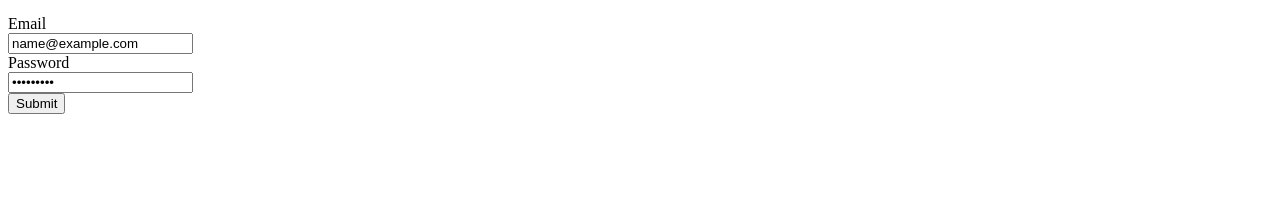
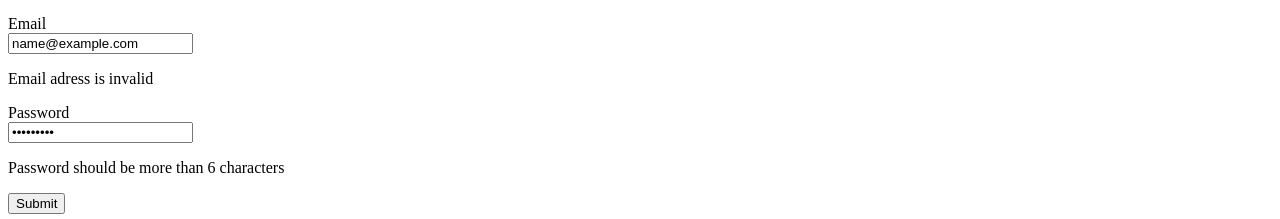
Before and after one commit to uriel87/myapp, a React (Create React App) app: page /SongsList in a window 1280 px wide. Both pictures are taken after typing "name@example.com", "Sample123" into the empty fields and a click on the button "Submit". Shown: the part 669-888 px from the top of the page. Before the commit the page ends 800 px from the top, so only its background shows below. Built offline with nearby package versions, Linux system fonts and the light colour scheme; no server answers.

Commit message:
add validation form

```diff
--- a/src/app/components/form.js
+++ b/src/app/components/form.js
@@ -1,9 +1,15 @@
 import React, { useState } from 'react';
 import useForm from './useForm'
+import validateLogin from './validationForm'
 
 const Form = () => {
 
-    const { values, handleSubmit, handleChange } = useForm(submit);
+    // const initialStateValues = {
+    //     email: "",
+    //     password: ""
+    // }
+
+    const { values, handleSubmit, handleChange, errors } = useForm(submit, validateLogin);
 
     function submit() {
         console.log("submitted successfully");
@@ -24,7 +30,7 @@ const Form = () => {
                         value={values.email}
                         onChange={handleChange}
                     />
-                    {/* error message */}
+                    {errors.email && <p>{errors.email}</p>}
                 </div>
                 <label>Password</label>
                 <div>
@@ -34,7 +40,7 @@ const Form = () => {
                         value={values.password}
                         onChange={handleChange}
                     />
-                    {/* error message */}
+                    {errors.password && <p>{errors.password}</p>}
                 </div>
                 <button type="submit">Submit</button>
             </form>
--- a/src/app/components/useForm.js
+++ b/src/app/components/useForm.js
@@ -1,34 +1,36 @@
 import { useState } from 'react';
 
-const useForm = (callback) => {
+const useForm = (callback, validateLogin) => {
 
-    // const initialStateValues = {
-    //     email: "",
-    //     password: ""
-    // }
+    const initialStateValues = {
+        email: "",
+        password: ""
+    }
 
-    const [values, SetValues] = useState({})
-    const [errors, SetErrors] = useState({})
+    const [values, setValues] = useState(initialStateValues)
+    const [errors, setErrors] = useState({})
 
 
     const handleChange = (event) => {
         const { name, value } = event.target
-        SetValues({
+        setValues({
             ...values,
             [name]: value
         });
-        console.log("handleChange")
+        console.log("handleChange", values)
     };
 
     const handleSubmit = (event) => {
         event.preventDefault();
+        setErrors(validateLogin(values))
         callback();
     }
 
     return {
         handleChange,
         handleSubmit,
-        values
+        values,
+        errors
     };
 
 }
--- a/src/app/components/validationForm.js
+++ b/src/app/components/validationForm.js
@@ -1,5 +1,21 @@
-import { validate } from "@babel/types";
 
-export default function validate(value) {
+export default function validateLogin(values) {
+
+    let errors = {};
+
+    if (!values.email) {
+        errors.email = "email address is requierd";
+    } else if (!/\S+@S+\.\S+/.test(values.email)) {
+        errors.email = "Email adress is invalid"
+    }
+
+    if (!values.password) {
+        errors.password = "password address is requierd";
+    }
+    else if (values.password.length < 10) {
+        errors.password = "Password should be more than 6 characters";
+    }
+
+    return errors;
 
 }
```
